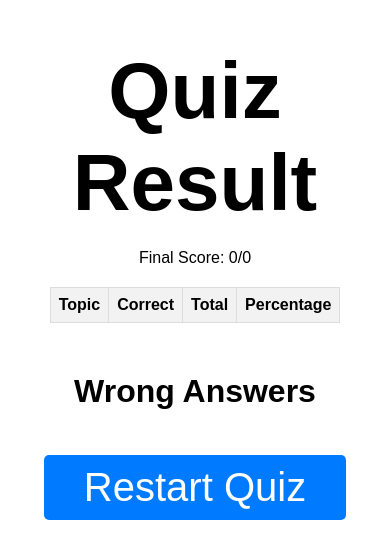
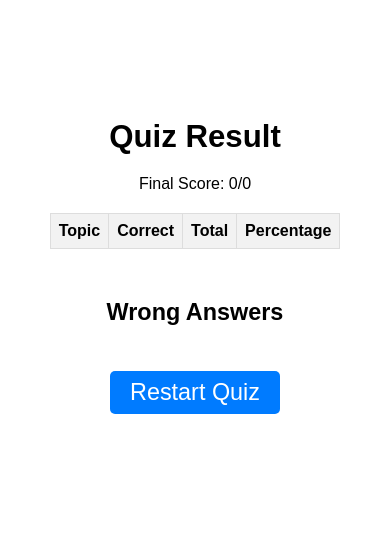
Before and after one commit to dongzhang84/AP_Calculus_BC_Question_Bank, a plain HTML site: page quizEnd.html in a window 390 px wide. Shown: the part 166-724 px from the top of the page. Drawn offline with Linux system fonts and the light colour scheme.

Commit message:
correct font

```diff
--- a/quizEnd.html
+++ b/quizEnd.html
@@ -19,11 +19,11 @@
             box-sizing: border-box;
         }
         h1 {
-            font-size: 5em;
+            font-size: 5vw;
             margin-bottom: 20px;
         }
         h2 {
-            font-size: 2em;
+            font-size: 2vw;
             margin-top: 30px;
             margin-bottom: 15px;
         }
@@ -53,7 +53,7 @@
             margin: 20px auto;
         }
         button {
-            font-size: 2.5em;
+            font-size: 2.5vw;
             padding: 10px 40px;
             color: white;
             background-color: #007BFF;
@@ -67,6 +67,20 @@
         }
         #wrongProblems table {
             margin-top: 20px;
+        }
+
+        /* Media query for screens smaller than 600px wide */
+        @media (max-width: 600px) {
+            h1 {
+                font-size: 8vw; /* Larger font size on smaller screens */
+            }
+            h2 {
+                font-size: 6vw; /* Larger font size on smaller screens */
+            }
+            button {
+                font-size: 6vw; /* Larger font size on smaller screens */
+                padding: 8px 20px;
+            }
         }
     </style>
 </head>
@@ -162,7 +176,7 @@
                 row.insertCell(1).textContent = wrong.problemNumber;
                 const linkCell = row.insertCell(2);
                 const link = document.createElement('a');
-                link.href = `https://dongzhang84.github.io/AP_Calculus_BC_Question_Bank/practice/prob${wrong.problemNumber.toString().padStart(3, '0')}.html`;
+                link.href = `http://localhost:8889/practice/prob${wrong.problemNumber.toString().padStart(3, '0')}.html`;
                 link.textContent = 'Review';
                 link.target = '_blank';
                 linkCell.appendChild(link);
```
Also changed, not shown: index.html (+16 -3 lines).
